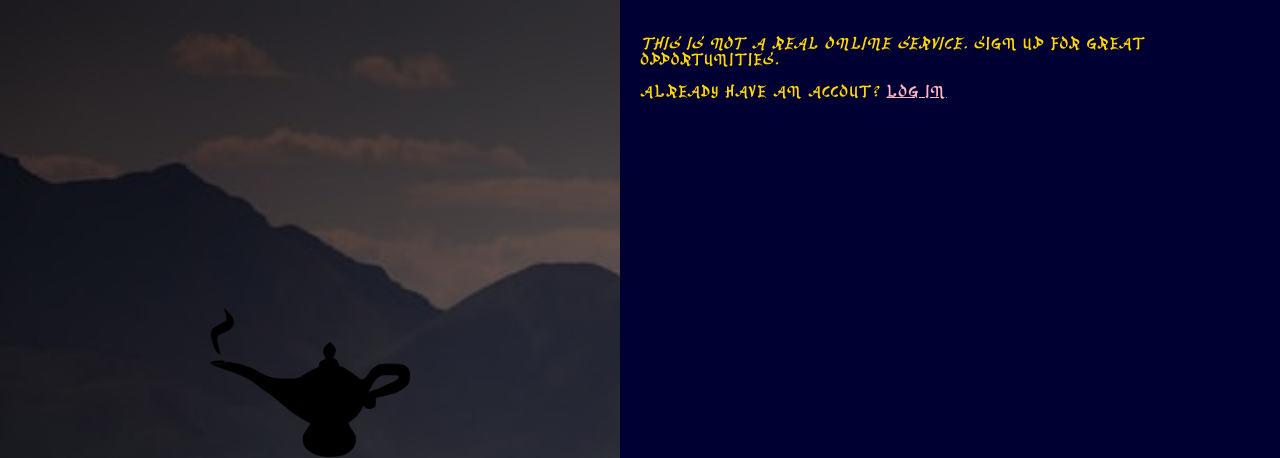
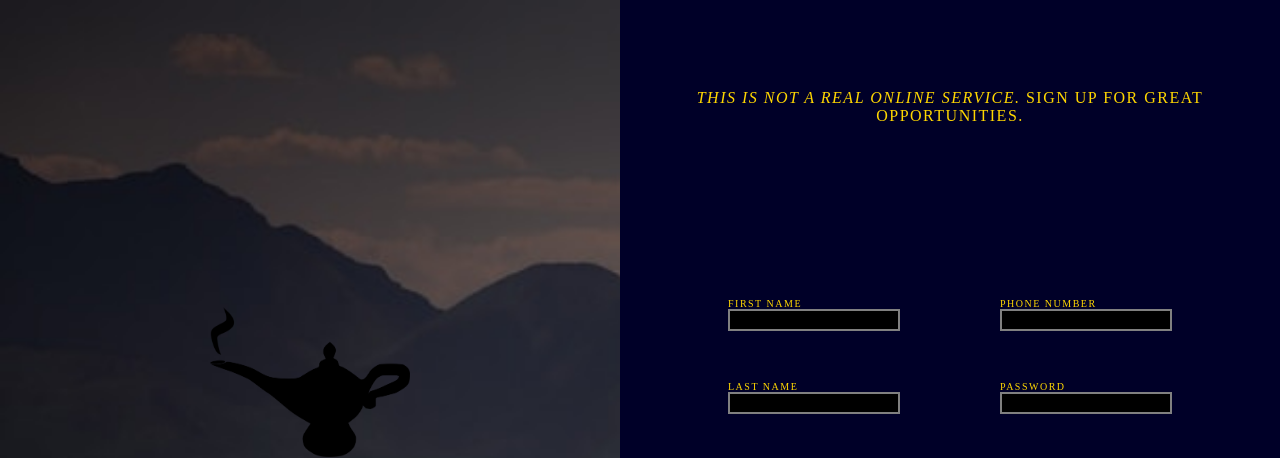
Before and after one commit to System-out-print-Zain/Sign-Up-Form, a plain HTML site: page index.html in a window 1280 px wide. Shown: the top 458 px of the page. Drawn offline with Linux system fonts and the light colour scheme.

Commit message:
Some final adjustments to styling

```diff
--- a/index.html
+++ b/index.html
@@ -19,7 +19,38 @@
             Sign up for great opportunities.
         </p>
         <form>
+            <div id="fields">
+                <div id="left-fields">
+                    <div class="field">
+                        <label for="first-name">First Name</label>
+                        <input type="text" id="first-name" name="first-name" required>
+                    </div>
+                    <div class="field">
+                        <label for="last-name">Last Name</label>
+                        <input type="text" id="last-name" name="last-name" required>
+                    </div>
+                    <div class="field">
+                        <label for="email">Email</label>
+                        <input type="email" id="email" name="email" required>
+                    </div>
+                </div>
+                <div id="right-fields">
+                    <div class="field">
+                        <label for="phone-num">Phone Number</label>
+                        <input type="text" id="phone-num" name="phone-num" minlength="7" required>
+                    </div>
+                    <div class="field">
+                        <label for="password">Password</label>
+                        <input type="password" id="password" name="password" minlength="4" required>
+                    </div>
+                    <div class="field">
+                        <label for="confirm-password">Confirm Password</label>
+                        <input type="password" id="confirm-password" name="confirm-password" minlength="4" required>
+                    </div>
+                </div>
+            </div>
 
+            <button type="submit">SUBMIT</button>
         </form>
         <p id="bottom-text">
             Already have an accout? <a href="https://www.theodinproject.com/lessons/node-path-intermediate-html-and-css-sign-up-form">Log In</a>
--- a/style.css
+++ b/style.css
@@ -5,14 +5,15 @@
 
 :root {
     --color: gold;
+    --main-font: 'Times New Roman';
 }
 
 html {
     background-image: url(assets/background.jpg);
     background-size: cover;
     height: 100%;
-    font-family: desert-font;
     color: var(--color);
+    font-family: var(--main-font);
     text-transform: uppercase;
     letter-spacing: 1.5px;
 }
@@ -42,17 +43,76 @@ body {
 #logo {
     text-align: center;
     font-size: 30px;
+    font-family: desert-font;
 }
 
 /*Right Side*/
 
 #right {
-    background-color: rgb(0, 0, 50);
+    background-color: rgb(0, 0, 40);
     flex-grow: 1;
     flex-basis: 50%;
     padding: 20px;
+    flex-direction: column;
+    display: flex;
+    justify-content: space-around;
+    gap: 1px;
+    align-items: center;
+}
+
+#init-prompt {
+    text-align: center;
+}
+
+#bottom-text {
+    text-align: center;
 }
 
 a {
     color: lightpink;
 }
+
+a:hover {
+    color: white;
+}
+
+form {
+    display: flex;
+    flex-direction: column;
+}
+
+#fields {
+    display: flex;
+    flex-wrap: wrap;
+    justify-content: center;
+}
+
+input {
+    background-color: black;
+    color: white;
+    border: 2px solid grey;
+    font-family: 'Times New Roman', Times, serif;
+}
+
+input:focus {
+    outline: none;
+    border-color: gold;
+}
+
+label {
+    font-size: 10px;
+}
+
+button {
+    background-color: darkslateblue;
+    border-radius: 5px;
+    color: var(--color);
+    font-family: var(--main-font);
+    width: 100%;
+}
+
+.field {
+    display: flex;
+    flex-direction: column;
+    margin: 50px;
+}
```
